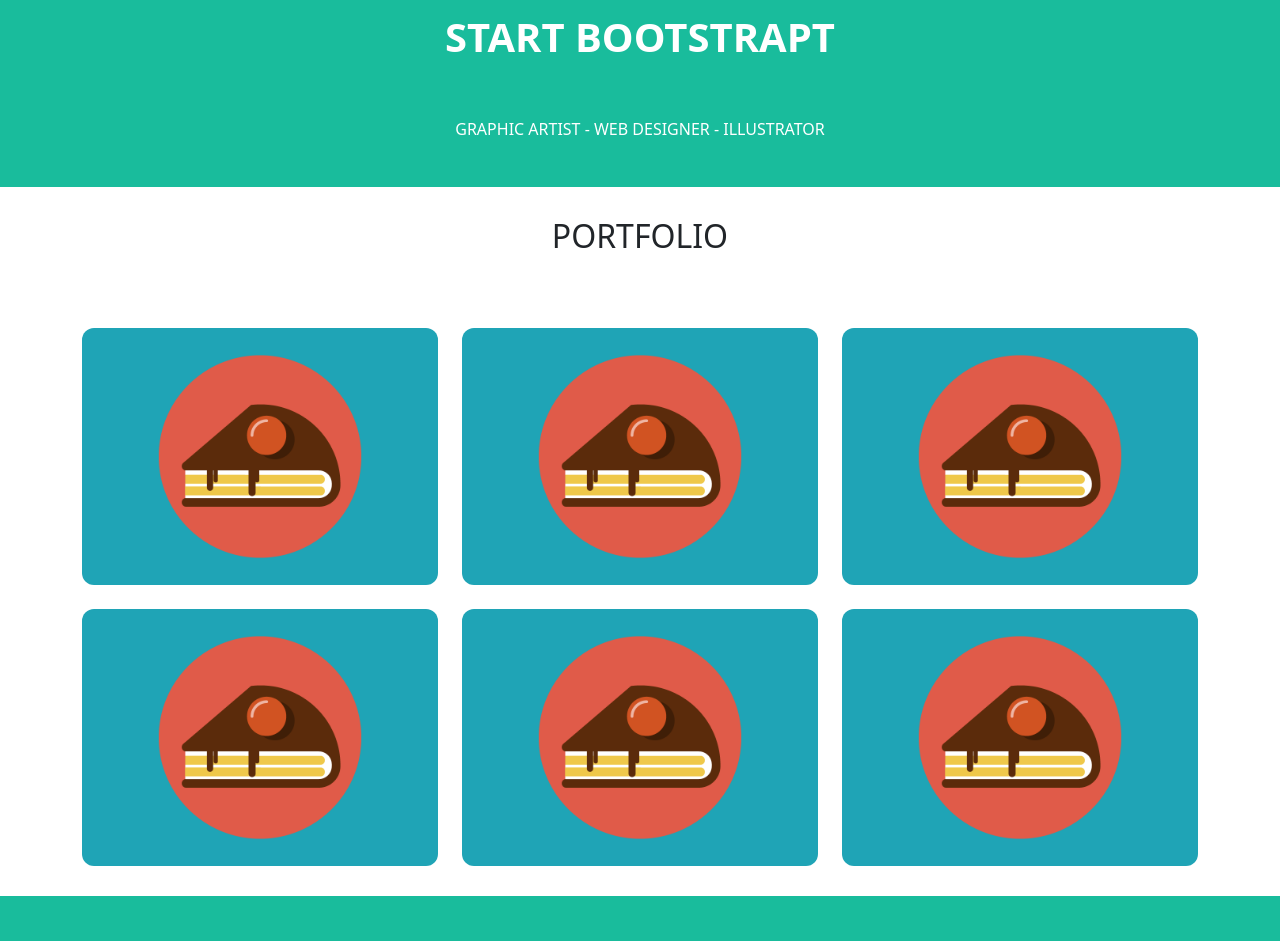
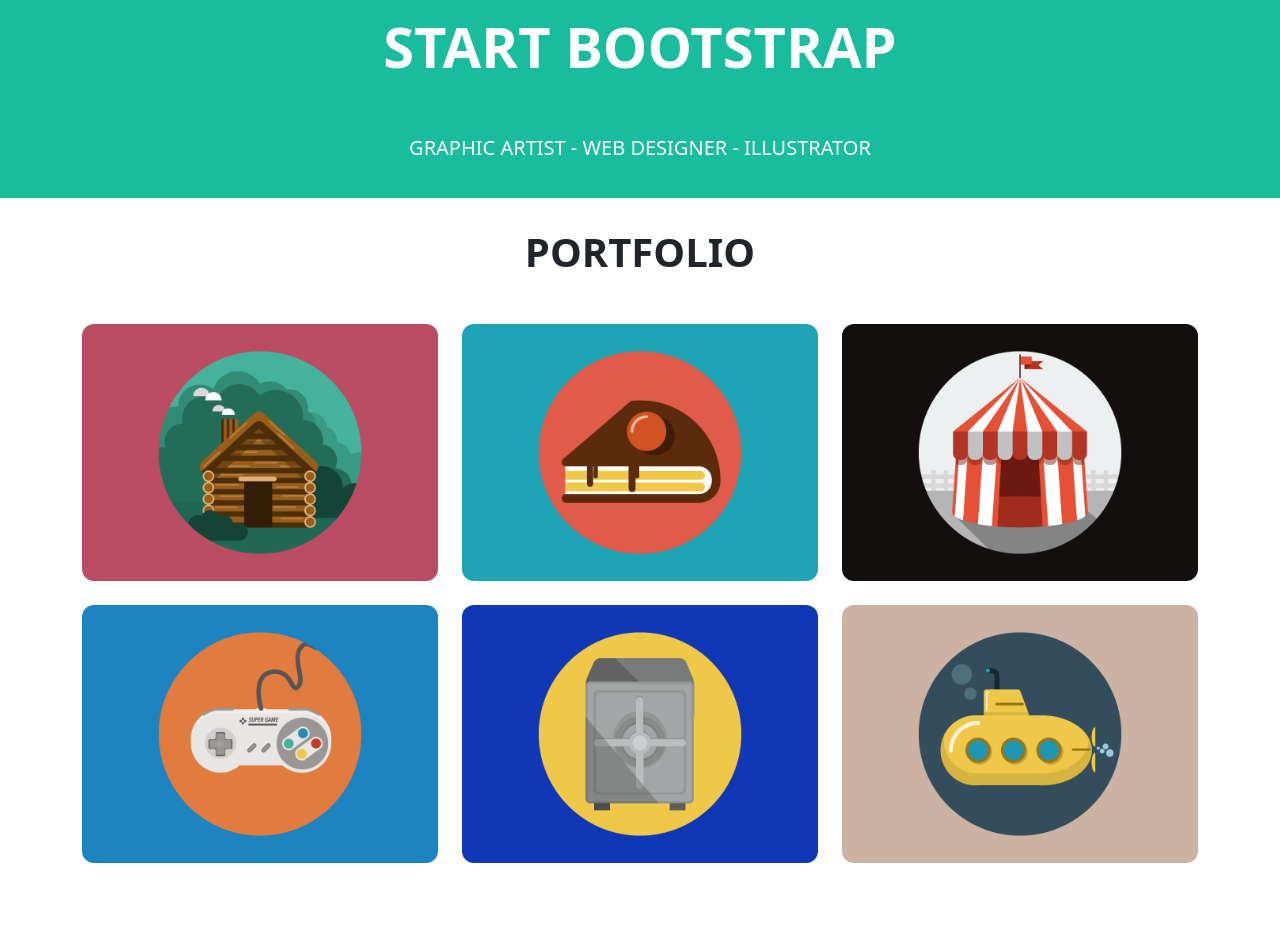
Before and after one commit to Fernweh99/html-css-bootstrap-freelancer, a plain HTML site: page index.html in a window 1280 px wide. Shown: the part 388-1329 px from the top of the page. Drawn offline with nearby package versions, Linux system fonts and the light colour scheme.

Commit message:
section portfolio no star

```diff
--- a/index.html
+++ b/index.html
@@ -17,7 +17,7 @@
   <header>
     <nav class="navbar navbar-expand-md navbar-dark bg-darkblue h-100">
       <div class="container">
-        <a class="navbar-brand fw-bold fs-4" href="#">START BOOTSTRAPT</a>
+        <a class="navbar-brand fw-bold fs-4" href="#">START BOOTSTRAP</a>
         <button class="navbar-toggler" type="button" data-bs-toggle="collapse" data-bs-target="#navbarNav" aria-controls="navbarNav" aria-expanded="false" aria-label="Toggle navigation">
           <span class="navbar-toggler-icon"></span>
         </button>
@@ -45,9 +45,9 @@
         <div class="row">
           <div class="col text-white">
             <img class="width-250px" src="img/avatar.svg" alt="avatar">
-            <h1 class="mt-3 fw-bold">START BOOTSTRAPT</h1>
+            <h1 class="mt-3 fw-bold display-4">START BOOTSTRAP</h1>
             <div class="mt-2 hr-star"></div>
-            <p class="mt-2">GRAPHIC ARTIST - WEB DESIGNER - ILLUSTRATOR</p>
+            <p class="mt-2 h5 fw-normal">GRAPHIC ARTIST - WEB DESIGNER - ILLUSTRATOR</p>
           </div>
         </div>
       </div>
@@ -57,11 +57,16 @@
       <div class="container">
         <div class="row">
           <div class="col text-center">
-            <h2>PORTFOLIO</h2>
+            <h2 class="h1 fw-bold">PORTFOLIO</h2>
             <div class="hr-star mt-2"></div>
           </div>
         </div>
-        <div class="row mt-0 g-4">
+        <div class="row mb-5 g-4">
+          <div class="col-md-6 col-lg-4">
+            <div class="card border-0 h-100">
+              <img class="cs_rounded" src="img/cabin.png" alt="cabin">
+            </div>
+          </div>
           <div class="col-md-6 col-lg-4">
             <div class="card border-0 h-100">
               <img class="cs_rounded" src="img/cake.png" alt="cake">
@@ -69,27 +74,22 @@
           </div>
           <div class="col-md-6 col-lg-4">
             <div class="card border-0 h-100">
-              <img class="cs_rounded" src="img/cake.png" alt="">
+              <img class="cs_rounded" src="img/circus.png" alt="circus">
             </div>
           </div>
           <div class="col-md-6 col-lg-4">
             <div class="card border-0 h-100">
-              <img class="cs_rounded" src="img/cake.png" alt="">
+              <img class="cs_rounded" src="img/game.png" alt="game">
             </div>
           </div>
           <div class="col-md-6 col-lg-4">
             <div class="card border-0 h-100">
-              <img class="cs_rounded" src="img/cake.png" alt="">
+              <img class="cs_rounded" src="img/safe.png" alt="safe">
             </div>
           </div>
           <div class="col-md-6 col-lg-4">
             <div class="card border-0 h-100">
-              <img class="cs_rounded" src="img/cake.png" alt="">
-            </div>
-          </div>
-          <div class="col-md-6 col-lg-4">
-            <div class="card border-0 h-100">
-              <img class="cs_rounded" src="img/cake.png" alt="">
+              <img class="cs_rounded" src="img/submarine.png" alt="submarine">
             </div>
           </div>
         </div>
```
